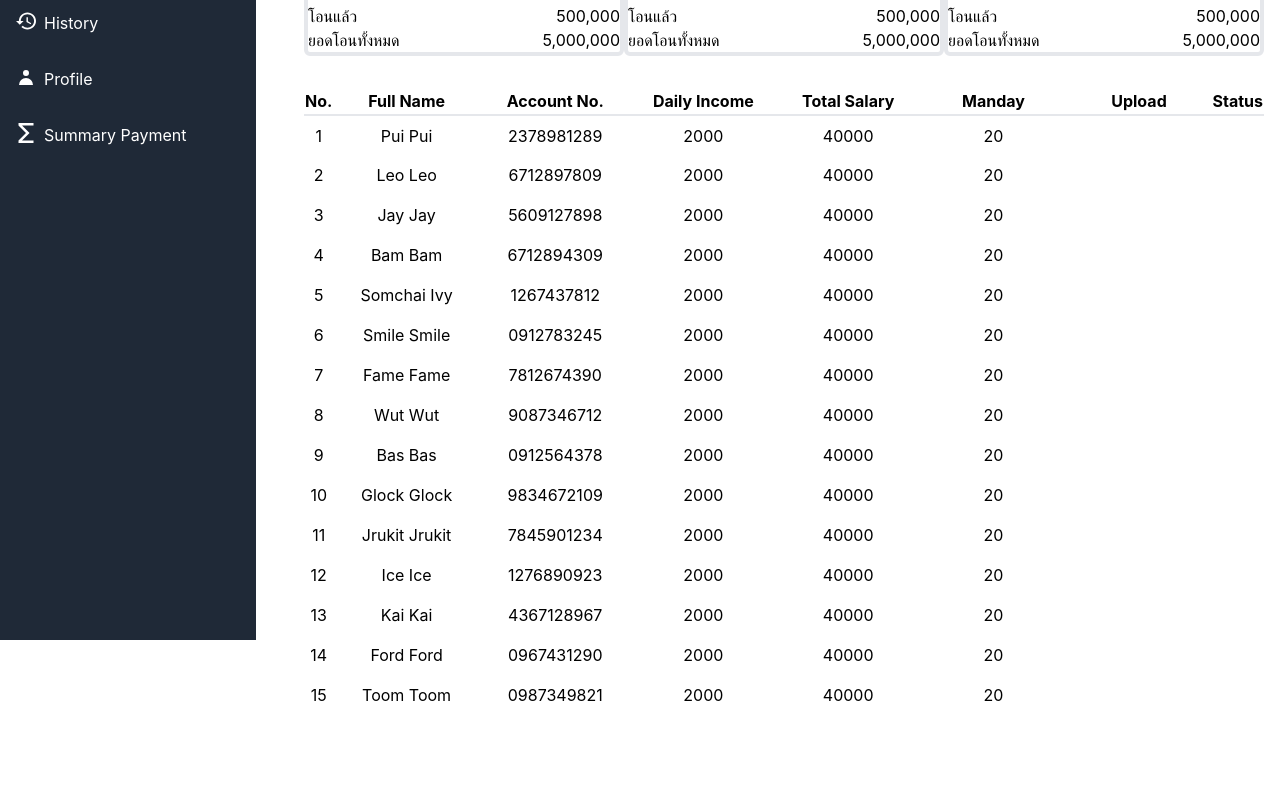
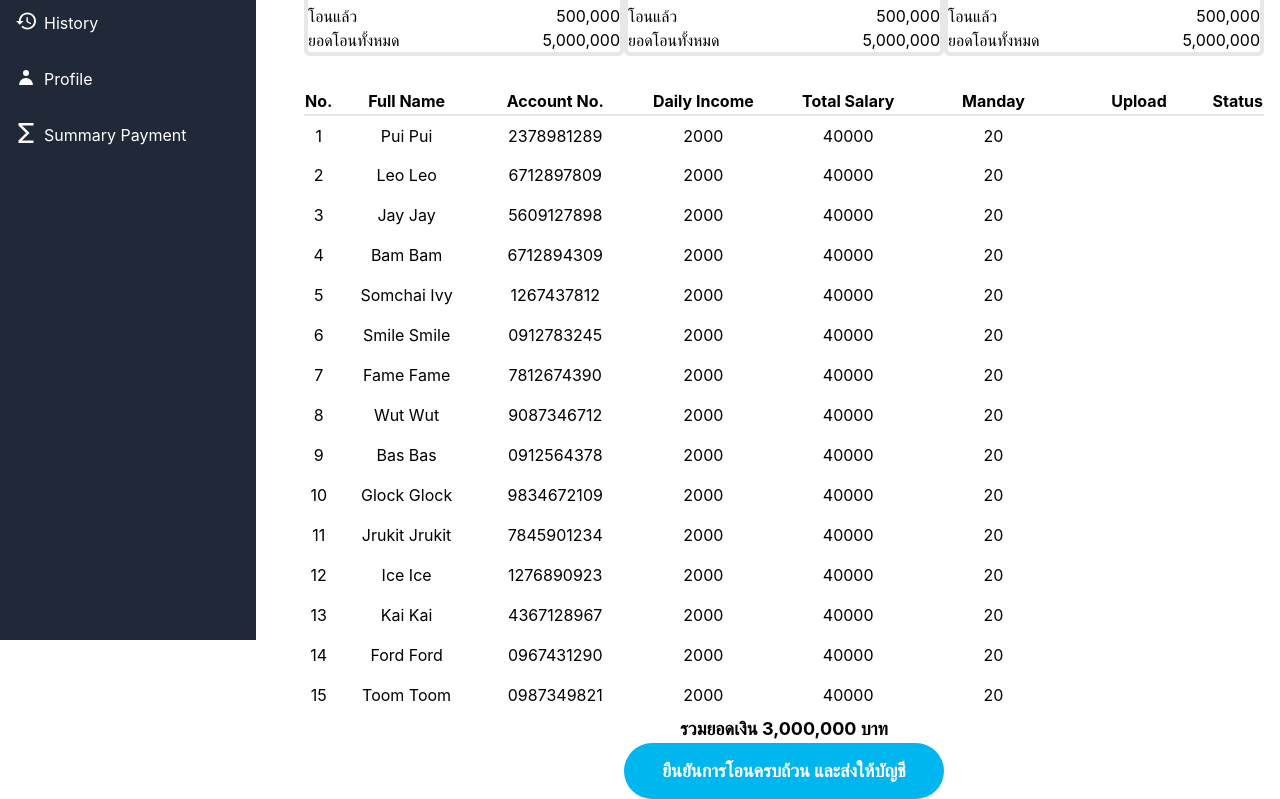
Before and after one commit to Fahlalla/workingrecord-fe, a React (Create React App) app: page /summary-payment in a window 1280 px wide. Shown: the part 160-959 px from the top of the page. Before the commit the page ends 875 px from the top, so only its background shows below. Built offline with nearby package versions, Linux system fonts and the light colour scheme.

Commit message:
Yaki create confirm button and total payment on Summarypayment page.Next week Yaki have a mission and will be back soon.

```diff
--- a/src/page/SummaryPayment.js
+++ b/src/page/SummaryPayment.js
@@ -20,6 +20,15 @@ const SummaryPayment = () => {
       </div>
       <div className="mt-8">
         <SummaryTable />
+        <div className="flex justify-center font-bold text-lg">รวมยอดเงิน 3,000,000 บาท </div>
+        <div></div>
+        <div>
+         <div className="flex flex-wrap content-center justify-center">
+             <button className="font-bold w-80 h-14 text-white rounded-full text-lg " style = {{backgroundColor:'#00B6EF'}}>
+                ยืนยันการโอนครบถ้วน และส่งให้บัญชี
+              </button>
+          </div>
+      </div>
       </div>
     </div>
   );
```
